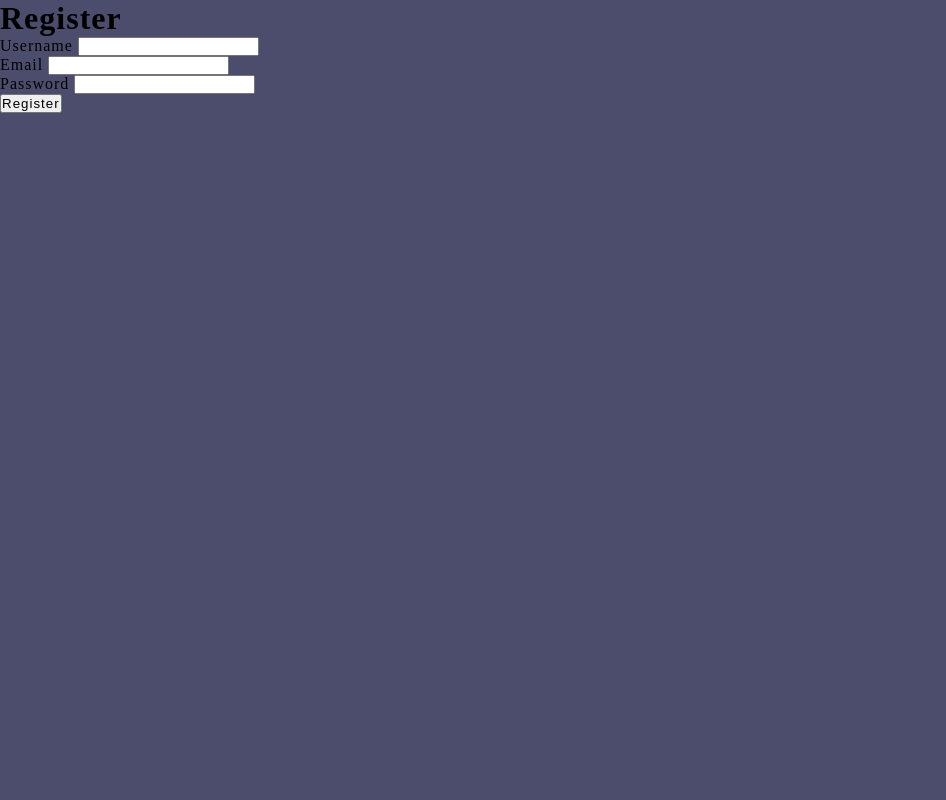
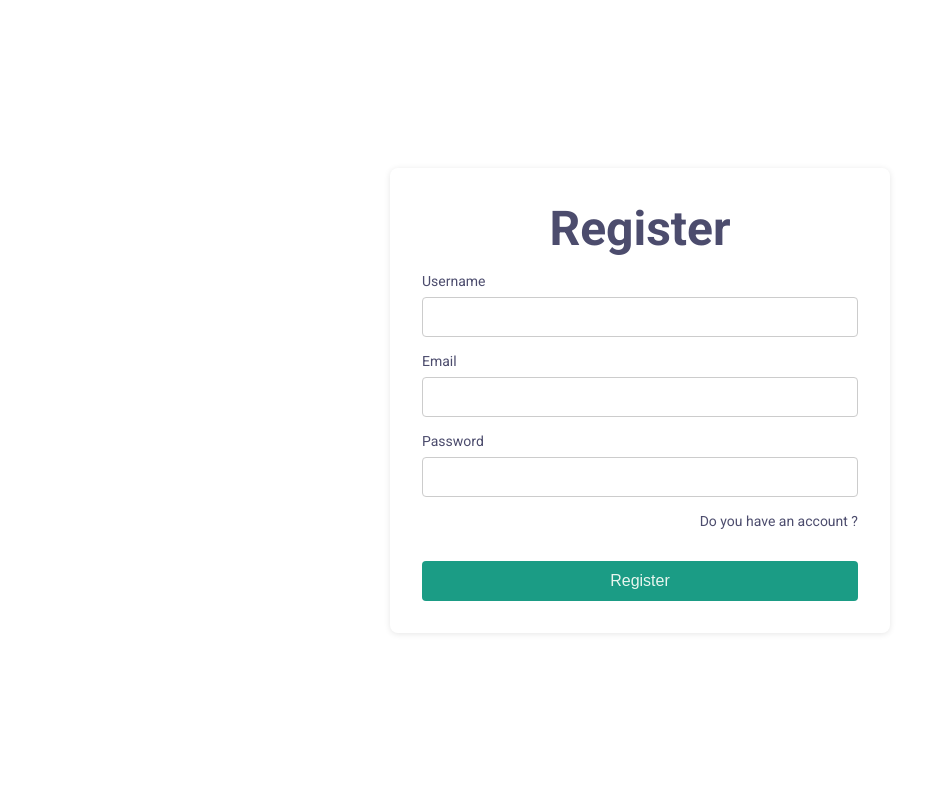
Before and after one commit to ogzcode/Flask-Imgur-Clone, a Flask app: page /register in a window 1280 px wide. Shown: the whole page, without its empty margins (0-946 px from the left). Run offline with Flask 3, Linux system fonts and the light colour scheme.

Commit message:
Added new styling for Register and Login pages

```diff
--- /dev/null
+++ b/app/static/css/auth.css
@@ -0,0 +1,75 @@
+.auth__container {
+    display: flex;
+    align-items: center;
+    justify-content: center;
+    height: 100vh;
+    background-color: white;
+}
+
+.header {
+    font-size: 3rem;
+    font-weight: 600;
+    margin-bottom: 1rem;
+    text-align: center;
+    color: var(--primary-color);
+}
+
+.form {
+    width: 100%;
+    max-width: 500px;
+    padding: 2rem;
+    border-radius: 0.5rem;
+    background-color: var(--bg-color);
+    box-shadow: 0 1px 6px rgba(0, 0, 0, 0.1);
+}
+
+.input__box {
+    display: flex;
+    flex-direction: column;
+    margin-bottom: 1rem;
+}
+
+.form-label {
+    font-size: 14px;
+    font-weight: 400;
+    margin-bottom: 0.5rem;
+    color: var(--primary-color);
+}
+
+.form-control {
+    width: 100%;
+    height: 40px;
+    padding: 0 10px;
+    border: 1px solid #ccc;
+    border-radius: 0.25rem;
+    outline: none;
+    font-size: 14px;
+    font-weight: 400;
+    color: var(--primary-color);
+}
+
+.link {
+    font-size: 14px;
+    font-weight: 400;
+    color: var(--primary-color);
+    text-decoration: none;
+    display: block;
+    text-align: right;
+}
+
+.link:hover {
+    text-decoration: underline;
+}
+
+.submit__btn {
+    width: 100%;
+    height: 40px;
+    margin-top: 2rem;
+    border: none;
+    border-radius: 0.25rem;
+    background-color: var(--secondary-color);
+    color: var(--text-color);
+    font-size: 16px;
+    font-weight: 400;
+    cursor: pointer;
+}
--- a/app/static/css/main.css
+++ b/app/static/css/main.css
@@ -11,7 +11,6 @@
     box-sizing: border-box;
     margin: 0;
     padding: 0;
-    letter-spacing: 1px;
 }
 
 body {
--- a/app/templates/index.html
+++ b/app/templates/index.html
@@ -11,8 +11,6 @@
 </head>
 
 <body>
-    {% include "./partials/toast_message.html" %}
-
     {% block content %}
     {% endblock %}
 </body>
--- a/app/templates/register.html
+++ b/app/templates/register.html
@@ -1,39 +1,45 @@
 {% extends "index.html" %}
 
+{% block style %}
+    <link rel="stylesheet" href="{{ url_for('static', filename='css/auth.css') }}">
+{% endblock %}
+
+
 {% block content %}
-<div class="min-vh-100 d-flex justify-content-center align-items-center flex-column">
-    <h1>Register</h1>
-    <form action="" method="POST" class="w-25">
+<div class="auth__container roboto-700">
+    <form action="" method="POST" class="form">
+        <h1 class="header">Register</h1>
         {{ form.hidden_tag() }}
 
-        <div class="mb-3">
+        <div class="input__box">
             {{ form.username.label(class="form-label") }}
             {{ form.username(size=20, class="form-control") }}
             {% for error in form.username.errors %}
-            <div class="invalid-feedback">
-                {{ error }}
-              </div>
+                <div>
+                    {{ error }}
+                </div>
             {% endfor %}
         </div>
-        <div class="mb-3">
+        <div class="input__box">
             {{ form.email.label(class="form-label") }}
             {{ form.email(size=20, class="form-control") }}
             {% for error in form.email.errors %}
-            <div class="invalid-feedback">
-                {{ error }}
-              </div>
+                <div>
+                    {{ error }}
+                </div>
             {% endfor %}
         </div>
-        <div class="mb-3">
+        <div class="input__box">
             {{ form.password.label(class="form-label") }}
             {{ form.password(size=20, class="form-control") }}
             {% for error in form.password.errors %}
-            <div class="invalid-feedback">
-                {{ error }}
-              </div>
+                <div>
+                    hello {{ error }}
+                </div>
             {% endfor %}
         </div>
-        {{ form.submit(class="btn btn-primary") }}
+        <a href="{{ url_for('login') }}" class="link">Do you have an account ?</a>
+        {{ form.submit(class="submit__btn") }}
     </form>
 </div>
 {% endblock %}
```
Also changed, not shown: app/templates/login.html (+13 -7 lines).
